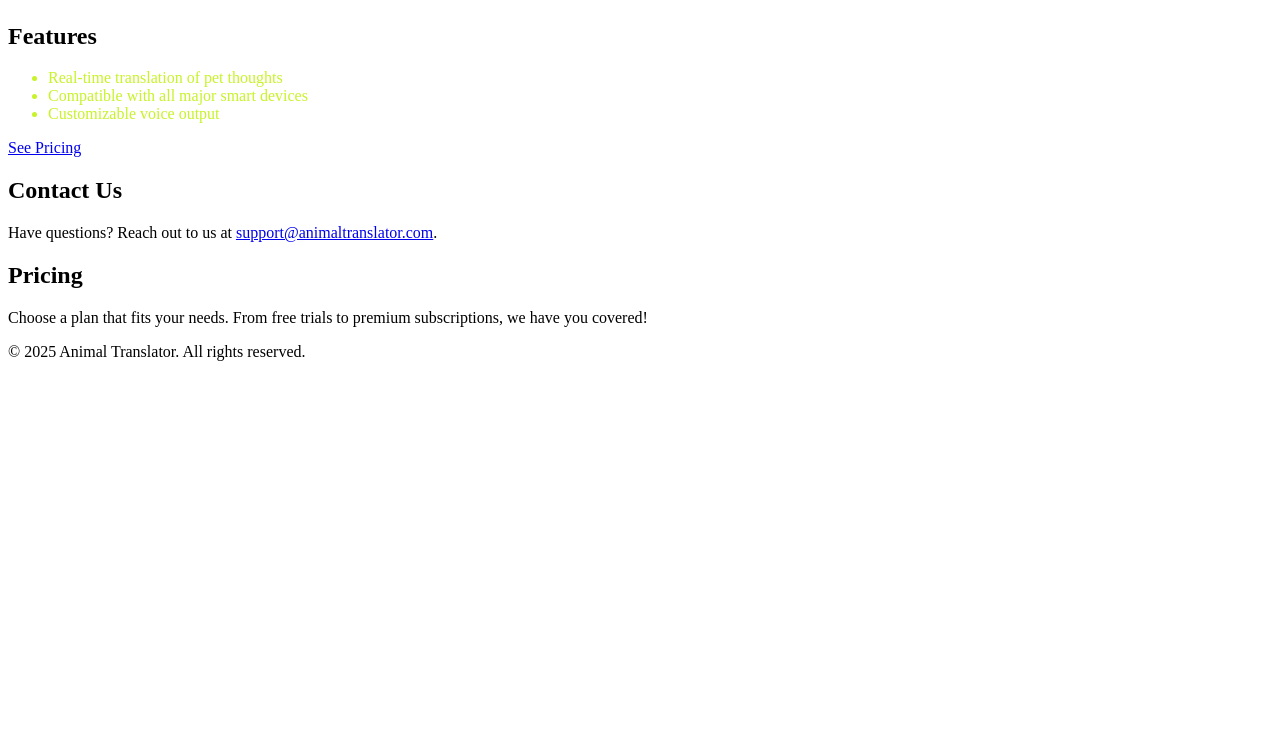
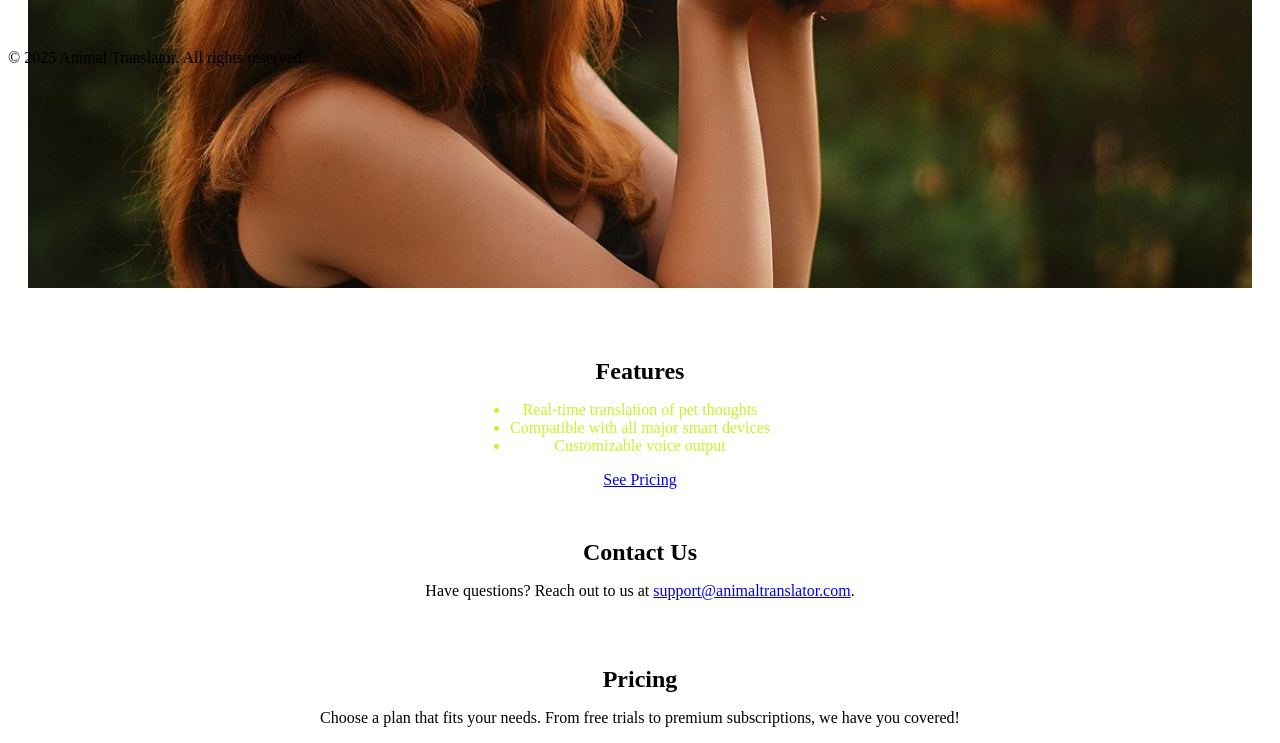
Before and after one commit to jaymeedoescode/Landing-Page-Animal-Translator, a PHP site: page / in a window 1280 px wide. Shown: the part 882-1625 px from the top of the page. Before the commit the page ends 1243 px from the top, so only its background shows below. Run offline with PHP 8.4, Linux system fonts and the light colour scheme.

Commit message:
changed header sizing and also added image scaling to css/styles.css

```diff
--- a/css/styles.css
+++ b/css/styles.css
@@ -1,3 +1,4 @@
+/* General nav styling */
 nav {
     background: #85002f;
     color: white;
@@ -27,3 +28,41 @@ li {
     height: 300px;
     background-color: lightgray;
 }
+
+/* Main content styling */
+.main-content {
+    display: flex;
+    flex-direction: column;
+    justify-content: center; /* Centers content vertically */
+    align-items: center; /* Centers content horizontally */
+    height: 100vh; /* Takes full viewport height */
+    text-align: center; /* Ensures text is centered */
+    padding: 20px;
+}
+
+section {
+    margin-bottom: 50px; /* Adds space between sections */
+}
+
+/* Ensure that h1 and h2 headers are also centered */
+h1, h2 {
+    margin: 0;
+}
+
+/* General image styling */
+img {
+    max-width: 100%; /* Ensures images don't overflow the container */
+    height: auto; /* Keeps the image aspect ratio intact */
+    display: block; /* Prevents extra space below the image */
+    margin: 20px auto; /* Centers images horizontally with space around them */
+    border: none; /* Removes any default border */
+    padding: 0; /* Removes padding */
+}
+
+/* Responsive image styling for smaller screens */
+@media (max-width: 768px) {
+    img {
+        max-width: 100%; /* Ensures images are responsive on smaller screens */
+        height: auto; /* Keeps aspect ratio intact */
+    }
+}
```
Also changed, not shown: dog-1.jpg (added), dog-2.jpg (added).
